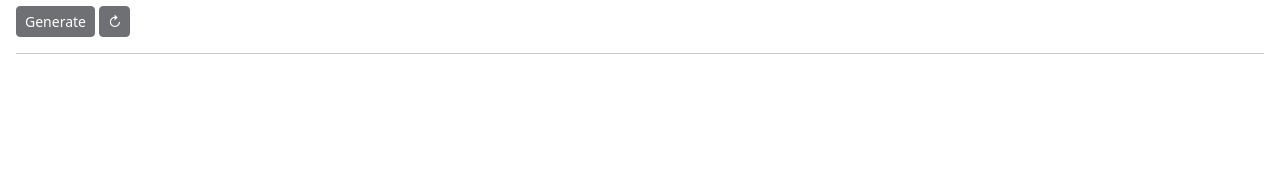
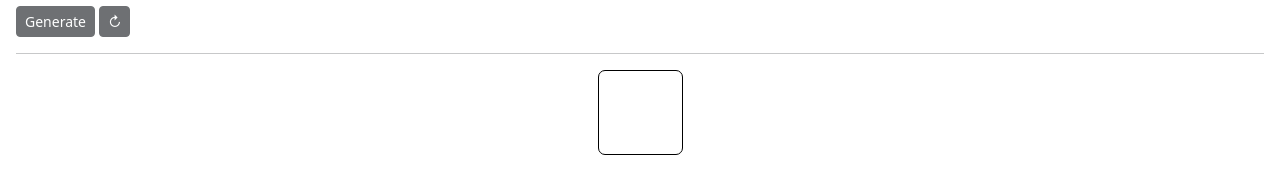
Before and after one commit to brokuma/qrcode-test, a website: page index.html in a window 1280 px wide. Shown: the part 144-338 px from the top of the page. Drawn offline with nearby package versions, Linux system fonts and the light colour scheme.

Commit message:
add box outside qr

```diff
--- a/index.html
+++ b/index.html
@@ -47,8 +47,10 @@
         <button type="button" class="btn btn-sm btn-dark btn-rel" disabled>&#8635</button>
       </form>
       <hr />
-      <div class="output">
-        <div class="qrcode"></div>
+      <div class="output container d-flex justify-content-center align-items-center">
+        <div class="box d-flex justify-content-center align-items-center">
+          <div class="qrcode"></div>
+        </div>
       </div>
     </main>
   </body>
--- a/styles.css
+++ b/styles.css
@@ -12,3 +12,10 @@ main {
 body {
   margin: 0;
 }
+
+.box {
+  width: 85px;
+  height: 85px;
+  border: solid 1px black;
+  border-radius: 7px;
+}
```
